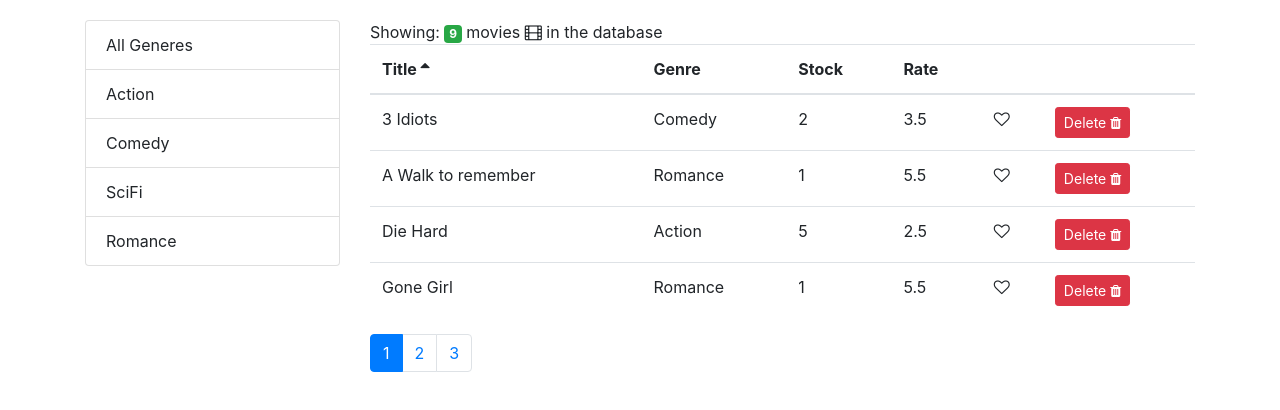
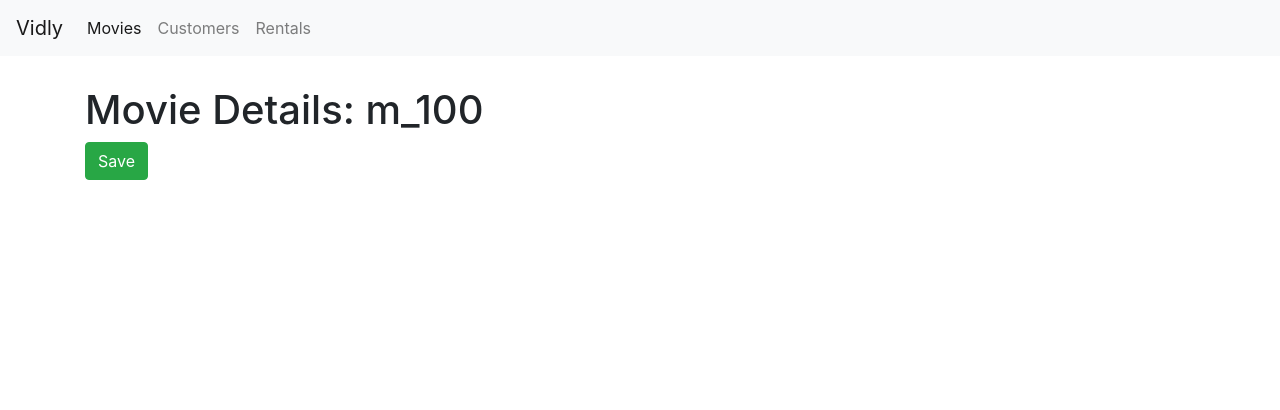
Before and after one commit to topratiksharma/vidly, a React (Create React App) app: page /movies/m_100 in a window 1280 px wide. Shown: the top 410 px of the page. Built offline with nearby package versions, Linux system fonts and the light colour scheme.

Commit message:
Added Routing

```diff
--- a/package.json
+++ b/package.json
@@ -12,6 +12,7 @@
     "prop-types": "^15.7.2",
     "react": "^17.0.2",
     "react-dom": "^17.0.2",
+    "react-router-dom": "^5.3.0",
     "react-scripts": "4.0.3",
     "web-vitals": "^1.0.1"
   },
--- a/src/App.js
+++ b/src/App.js
@@ -1,11 +1,29 @@
+import React from 'react';
+import { Redirect, Route, Switch } from 'react-router-dom';
+import NavBar from './components/common/navBar';
+import NotFound from './components/common/notFound';
+import Customers from './components/customers';
+import Movies from './components/movies';
+import Rentals from './components/rentals';
+
 import './App.css';
-import Movies from './components/movies';
-
+import MovieForm from './components/movieForm';
 function App() {
   return (
-    <main className="container">
-      <Movies />
-    </main>
+    <React.Fragment>
+      <NavBar />
+      <main className='container'>
+        <Switch>
+          <Route path='/movies/:id' component={MovieForm}></Route>
+          <Route path='/movies' component={Movies}></Route>
+          <Route path='/customers' component={Customers}></Route>
+          <Route path='/rentals' component={Rentals}></Route>
+          <Route path='/not-found' component={NotFound}></Route>
+          <Redirect path='/' exact to='/movies'></Redirect>
+          <Redirect to='/not-found' />
+        </Switch>
+      </main>
+    </React.Fragment>
   );
 }
 
--- /dev/null
+++ b/src/components/common/navBar.jsx
@@ -0,0 +1,26 @@
+import React, { Component } from 'react';
+import { Link, NavLink } from 'react-router-dom';
+
+class NavBar extends Component {
+  render() {
+    return (
+      <nav className='navbar navbar-expand-lg navbar-light bg-light'>
+        <Link className='navbar-brand' to='/'>
+          Vidly
+        </Link>
+        <button className='navbar-toggler' type='button' data-toggle='collapse' data-target='#navbarNav' aria-controls='navbarNav' aria-expanded='false' aria-label='Toggle navigation'>
+          <span className='navbar-toggler-icon'></span>
+        </button>
+        <div className='collapse navbar-collapse' id='navbarNav'>
+          <ul className='navbar-nav'>
+            <NavLink className='nav-link' to='/movies'>Movies</NavLink>
+            <NavLink className='nav-link' to='/customers'>Customers</NavLink>
+            <NavLink className='nav-link' to='/rentals'>Rentals</NavLink>
+          </ul>
+        </div>
+      </nav>
+    );
+  }
+}
+
+export default NavBar;
--- /dev/null
+++ b/src/components/common/notFound.jsx
@@ -0,0 +1,5 @@
+const NotFound = (props) => {
+  return <h1>Not Found.....</h1>;
+};
+
+export default NotFound;
--- a/src/components/common/tableBody.jsx
+++ b/src/components/common/tableBody.jsx
@@ -4,7 +4,7 @@
 class TableBody extends Component {
   renderCell = (item, column) => {
     if (column.content) {
-      return column.content(item);
+      return column.content(item); // content is fn hence we are calling here.
     }
     return _.get(item, column.path);
   };
--- /dev/null
+++ b/src/components/customers.jsx
@@ -0,0 +1,5 @@
+const Customers = (props) => {
+  return <h1>Customers</h1>;
+};
+
+export default Customers;
--- /dev/null
+++ b/src/components/movieForm.jsx
@@ -0,0 +1,12 @@
+const MovieForm = ({ match, history }) => {
+  return (
+    <div>
+      <h1>Movie Details: {match.params.id}</h1>
+      <button className='btn btn-success' onClick={() => history.push('/movies')}>
+        Save
+      </button>
+    </div>
+  );
+};
+
+export default MovieForm;
--- a/src/components/moviesTable.jsx
+++ b/src/components/moviesTable.jsx
@@ -1,10 +1,11 @@
 import React, { Component } from 'react';
+import { Link } from 'react-router-dom';
 import Like from './common/like';
 import Table from './common/Table';
 
 class MoviesTable extends Component {
   columns = [
-    { path: 'title', label: 'Title' },
+    { path: 'title', label: 'Title', content: (movie) => <Link to={`/movies/${movie._id}`}>{movie.title}</Link> },
     { path: 'genere.name', label: 'Genre' },
     { path: 'stock', label: 'Stock' },
     { path: 'rate', label: 'Rate' },
--- /dev/null
+++ b/src/components/rentals.jsx
@@ -0,0 +1,9 @@
+import React, { Component } from 'react';
+
+class Rentals extends Component {
+  render() {
+    return <h1>Rentals</h1>;
+  }
+}
+
+export default Rentals;
--- a/src/index.css
+++ b/src/index.css
@@ -3,7 +3,7 @@
   font-family: -apple-system, BlinkMacSystemFont, 'Segoe UI', 'Roboto', 'Oxygen', 'Ubuntu', 'Cantarell', 'Fira Sans', 'Droid Sans', 'Helvetica Neue', sans-serif;
   -webkit-font-smoothing: antialiased;
   -moz-osx-font-smoothing: grayscale;
-  padding: 20px 0 0 0;
+  padding: 0 0 0 0;
 }
 
 code {
@@ -13,3 +13,7 @@
 .clickable {
   cursor: pointer;
 }
+
+.navbar {
+  margin-bottom: 30px;
+}
--- a/src/index.js
+++ b/src/index.js
@@ -5,10 +5,13 @@
 import reportWebVitals from './reportWebVitals';
 import 'bootstrap/dist/css/bootstrap.css';
 import 'font-awesome/css/font-awesome.css'
+import { BrowserRouter } from 'react-router-dom';
 
 ReactDOM.render(
   <React.StrictMode>
-    <App />
+    <BrowserRouter>
+      <App />
+    </BrowserRouter>
   </React.StrictMode>,
   document.getElementById('root')
 );
--- a/src/services/fakeMovieService.js
+++ b/src/services/fakeMovieService.js
@@ -2,16 +2,32 @@
 
 const movies = [
     {
-        _id: "Movie_123",
+        _id: "m_100",
+        title: "Gone Girl",
+        genere: { _id: "g_123", name: "Action" },
+        stock: 1,
+        rate: 5.5,
+        publishDate: "2018-01-03T19:04.25.809Z"
+    },
+    {
+        _id: "m_101",
+        title: "Gotham",
+        genere: { _id: "g_126", name: "Romance" },
+        stock: 1,
+        rate: 5.5,
+        publishDate: "2018-01-03T19:04.25.809Z"
+    },
+    {
+        _id: "m_103",
         title: "Terminator",
         genere: { _id: "g_123", name: "Action" },
         stock: 6,
         rate: 2.5,
         publishDate: "2018-01-03T19:04.25.809Z",
-        liked:true
+        liked: true
     },
     {
-        _id: "Movie_124",
+        _id: "m_104",
         title: "Die Hard",
         genere: { _id: "g_123", name: "Action" },
         stock: 5,
@@ -19,7 +35,7 @@
         publishDate: "2018-01-03T19:04.25.809Z"
     },
     {
-        _id: "Movie_125",
+        _id: "m_105",
         title: "3 Idiots",
         genere: { _id: "g_124", name: "Comedy" },
         stock: 2,
@@ -27,7 +43,7 @@
         publishDate: "2011-01-03T19:04.25.809Z"
     },
     {
-        _id: "Movie_126",
+        _id: "m_106",
         title: "Source Code",
         genere: { _id: "g_125", name: "SciFi" },
         stock: 6,
@@ -35,7 +51,7 @@
         publishDate: "2017-01-03T19:04.25.809Z"
     },
     {
-        _id: "Movie_127",
+        _id: "m_107",
         title: "The Truman Show",
         genere: { _id: "g_124", name: "Comedy" },
         stock: 5,
@@ -43,7 +59,7 @@
         publishDate: "2016-01-03T19:04.25.809Z"
     },
     {
-        _id: "Movie_128",
+        _id: "m_108",
         title: "A Walk to remember",
         genere: { _id: "g_126", name: "Romance" },
         stock: 1,
@@ -51,27 +67,11 @@
         publishDate: "2018-01-03T19:04.25.809Z"
     },
     {
-        _id: "Movie_129",
+        _id: "m_109",
         title: "Titanic",
         genere: { _id: "g_126", name: "Romance" },
         stock: 2,
         rate: 2.5,
-        publishDate: "2018-01-03T19:04.25.809Z"
-    },
-    {
-        _id: "Movie_130",
-        title: "Gone Girl",
-        genere: { _id: "g_126", name: "Romance" },
-        stock: 1,
-        rate: 5.5,
-        publishDate: "2018-01-03T19:04.25.809Z"
-    },
-    {
-        _id: "Movie_131",
-        title: "Gotham",
-        genere: { _id: "g_126", name: "Romance" },
-        stock: 1,
-        rate: 5.5,
         publishDate: "2018-01-03T19:04.25.809Z"
     }
 ]
```
Also changed, not shown: 1 other file (tests, documents, lock files or other folders).
